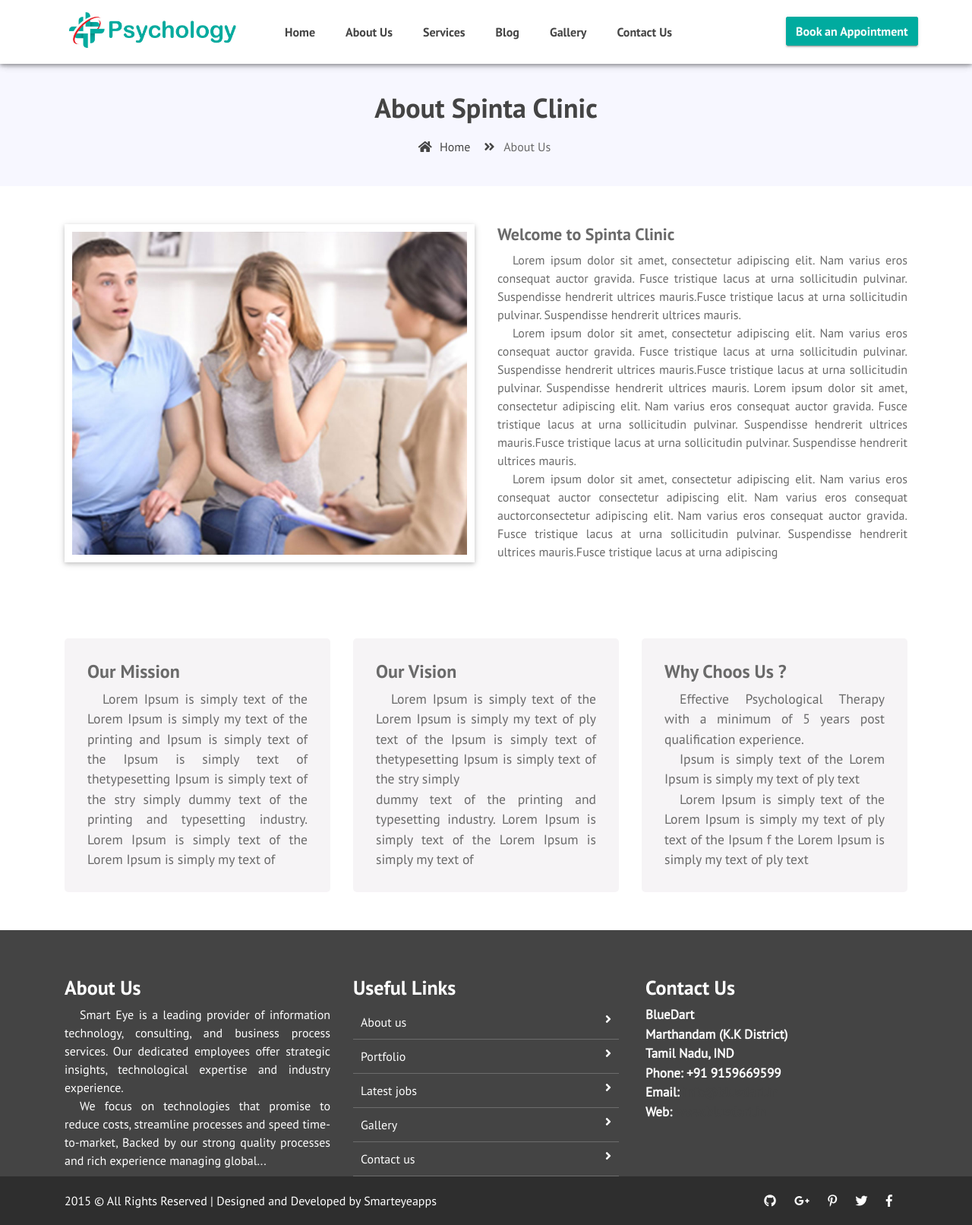
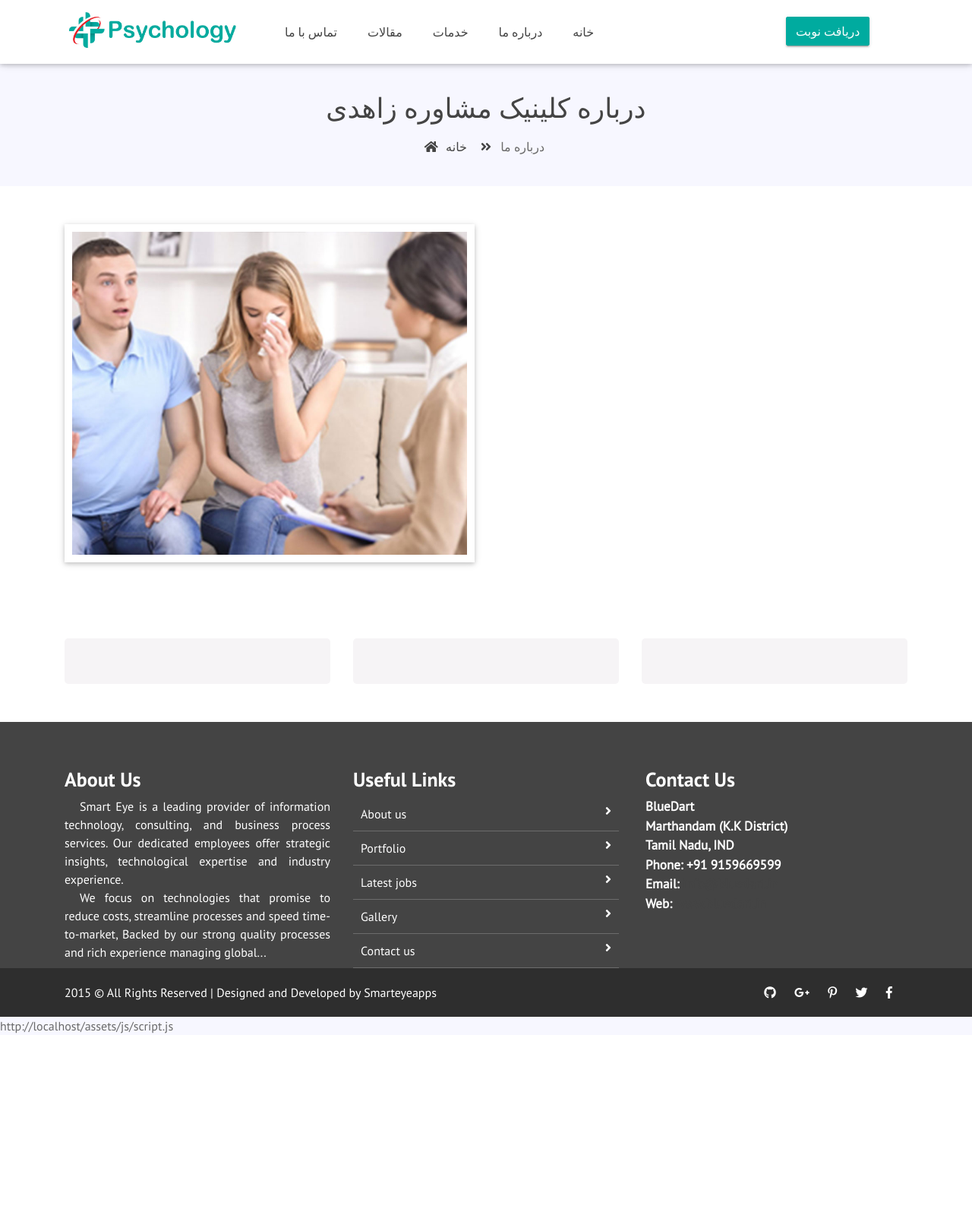
Before and after one commit to pasharad/zahedi_blog, a FastAPI app: page /about-us/ in a window 1280 px wide. Shown: the whole page at 76% size. After the commit the page ends 1360 px from the top, so only its background shows below. Run offline with FastAPI, Linux system fonts and the light colour scheme; some libraries are stand-ins or nearby versions.

Commit message:
about-us template compeleted.

```diff
--- a/main.py
+++ b/main.py
@@ -69,10 +69,15 @@ async def get_user_view(user_id: int, db: Session = Depends(get_db)):
 
 
 @api_router.get('/about-us/', name="about-us")
-async def get_blogs_view(request: Request, db: Session = Depends(get_db)) -> dict:
-
+async def get_about_us_view(request: Request, db: Session = Depends(get_db)) -> dict:
+    about_us_elements = managers.get_about_us(db)
+    path = "about-us"
     return TEMPLATES.TemplateResponse(
-        "about_us.html", {"request":request}
+        "about_us.html",
+        {"request":request,
+          "about_us":about_us_elements,
+          "path":path
+          }
         )
 @api_router.post("/about-us/", name="about-us-craete")
 async def create_about_us(about: AboutUs, db: Session = Depends(get_db)):
--- a/managers.py
+++ b/managers.py
@@ -20,10 +20,6 @@ def create_blog(db: Session, blog: Blog):
     return db_blog
 
 
-def get_about_us(db: Session):
-    return db.query(DBAboutUsSelector).first()
-
-
 def create_about_us(db: Session, about_us: AboutUs):
     db_about_us = DBAboutUs(**about_us.model_dump())
     db.add(db_about_us)
@@ -32,6 +28,13 @@ def create_about_us(db: Session, about_us: AboutUs):
 
     return db_about_us
 
+
+def select_about_us(db: Session):
+    return db.query(DBAboutUs).all()
+
+
+def get_about_us(db: Session):
+    return db.query(DBAboutUs).where(DBAboutUs.status == True)
 
 def create_user(db: Session, user: User):
     db_user = DBUser(**user.model_dump())
--- a/template/about_us.html
+++ b/template/about_us.html
@@ -1,42 +1,19 @@
 
 <body>
+    <!-- ################# Header Starts Here#######################--->
     {% include 'header.html' %}
-       <!-- ################# Header Starts Here#######################--->
 
-    <header id="menu-jk">
-        <nav id="menu" class="">
-            <div class="container">
-                <div class="row nav-ro">
-                   <div class="col-lg-3 col-md-4 col-sm-12">
-                       <img src="assets/images/logo.jpg" alt="">
-                        <a data-toggle="collapse" data-target="#menu" href="#menu"><i class="fas d-block d-md-none small-menu fa-bars"></i></a>
-                   </div>
-                   <div class="col-lg-7 col-md-8 d-none d-md-block no-padding">
-                       <ul>
-                            <li><a href="index.html">Home</a></li>
-                            <li><a href="about_us.html">About Us</a></li>
-                            <li><a href="services.html">Services</a></li>
-                            <li><a href="blog.html">Blog</a></li>
-                            <li><a href="gallery.html">Gallery</a></li>
-                            <li><a href="contact_us.html">Contact Us</a></li>
-                        </ul>
-                   </div>
-                   <div class="col-sm-2 d-none d-lg-block">
-                       <button class="btn btn-success">Book an Appointment</button>
-                   </div>
-                </div>
-            </div>
-        </nav>
-    </header>
      <!--  ************************* Page Title Starts Here ************************** -->
                <div class="page-nav no-margin row">
                    <div class="container">
                        <div class="row">
-                           <h2>About Spinta Clinic</h2>
+                        {% if path == "about-us" %}
+                           <h2>درباره کلینیک مشاوره زاهدی</h2>
                            <ul>
-                               <li> <a href="#"><i class="fas fa-home"></i> Home</a></li>
-                               <li><i class="fas fa-angle-double-right"></i> About Us</li>
+                               <li> <a href="#"><i class="fas fa-home"></i> خانه </a></li>
+                               <li><i class="fas fa-angle-double-right"></i>  درباره ما </li>
                            </ul>
+                        {% endif %}
                        </div>
                    </div>
                </div>
@@ -48,14 +25,13 @@
                 <div class="container">
                     <div class="row">
                         <div class="col-md-6 col-sm-12">
-                            <img src="assets/images/aboout.jpg" alt="">
+                            <img src="{{ url_for('assets', path='/images/aboout.jpg') }}" alt="">
                         </div>
                         <div class="col-md-6 col-sm-12">
-                            <h2>Welcome to  Spinta  Clinic</h2>
-                            <p> Lorem ipsum dolor sit amet, consectetur adipiscing elit. Nam varius eros consequat auctor gravida. Fusce tristique lacus at urna sollicitudin pulvinar. Suspendisse hendrerit ultrices mauris.Fusce tristique lacus at urna sollicitudin pulvinar. Suspendisse hendrerit ultrices mauris.</p>
-                            <p> Lorem ipsum dolor sit amet, consectetur adipiscing elit. Nam varius eros consequat auctor gravida. Fusce tristique lacus at urna sollicitudin pulvinar. Suspendisse hendrerit ultrices mauris.Fusce tristique lacus at urna sollicitudin pulvinar. Suspendisse hendrerit ultrices mauris.  Lorem ipsum dolor sit amet, consectetur adipiscing elit. Nam varius eros consequat auctor gravida. Fusce tristique lacus at urna sollicitudin pulvinar. Suspendisse hendrerit ultrices mauris.Fusce tristique lacus at urna sollicitudin pulvinar. Suspendisse hendrerit ultrices mauris.</p>
-                            <p> Lorem ipsum dolor sit amet, consectetur adipiscing elit. Nam varius eros consequat auctor consectetur adipiscing elit. Nam varius eros consequat auctorconsectetur adipiscing elit. Nam varius eros consequat auctor gravida. Fusce tristique lacus at urna sollicitudin pulvinar. Suspendisse hendrerit ultrices mauris.Fusce tristique lacus at urna  adipiscing  </p>
-
+                            {% for about in about_us %}
+                            <h2>به کلینیک زاهدی خوش آمدید</h2>
+                            <p> {{ about.description }} </p>
+                            {% endfor %}
                         </div>
                     </div>
 
@@ -70,29 +46,28 @@
   	        <div class="row">
   	            <div class="col-lg-4 col-md-12">
   	                <div class="single-dd">
-  	                    <h4>Our Mission</h4>
-  	                    <p>Lorem Ipsum is simply text of the Lorem Ipsum is simply my text of the printing and Ipsum is simply text of the Ipsum is simply text of thetypesetting Ipsum is simply text of the stry simply dummy text of the printing and typesetting industry. Lorem Ipsum is simply text of the Lorem Ipsum is simply my text of </p>
-
+                        {% for about in about_us %}
+  	                    <h4>وظایف ما</h4>
+  	                    <p> {{about.our_mission}} </p>
+  	                    {% endfor %}
 
   	                </div>
   	            </div>
   	            <div class="col-lg-4 col-md-12">
   	                 <div class="single-dd">
-  	                    <h4>Our Vision</h4>
-  	                    <p>Lorem Ipsum is simply text of the Lorem Ipsum is simply my text of ply text of the Ipsum is simply text of thetypesetting Ipsum is simply text of the stry simply <br>dummy text of the printing and typesetting industry. Lorem Ipsum is simply text of the Lorem Ipsum is simply my text of </p>
-
+                        {% for about in about_us %}
+  	                    <h4>اهداف ما</h4>
+  	                    <p> {{about.our_vision}} </p>
+  	                    {% endfor %}
 
   	                </div>
   	            </div>
   	            <div class="col-lg-4 col-md-12">
   	                 <div class="single-dd">
-  	                    <h4>Why Choos Us ?</h4>
-  	                    <p>Effective Psychological Therapy with a minimum of 5 years post qualification experience. </p>
-
-  	                    <p>Ipsum is simply text of the Lorem Ipsum is simply my text of ply text</p>
-
-  	                    <p>Lorem Ipsum is simply text of the Lorem Ipsum is simply my text of ply text of the Ipsum f the Lorem Ipsum is simply my text of ply text </p>
-
+                        {% for about in about_us %}
+  	                    <h4>چرا کلینیک ما؟</h4>
+  	                    <p> {{about.why_choose_us}} </p>
+  	                    {% endfor %}
 
   	                </div>
   	            </div>
@@ -156,13 +131,13 @@
         </div>
 </body>
 
-
-<script src="assets/js/jquery-3.2.1.min.js"></script>
-<script src="assets/js/popper.min.js"></script>
-<script src="assets/js/bootstrap.min.js"></script>
-<script src="assets/plugins/scroll-fixed/jquery-scrolltofixed-min.js"></script>
-<script src="assets/plugins/testimonial/js/owl.carousel.min.js"></script>
-<script src="assets/js/script.js"></script>
+{{ url_for('assets', path='/js/script.js') }}
+<script src="{{ url_for('assets', path='/js/jquery-3.2.1.min.js') }}"></script>
+<script src="{{ url_for('assets', path='/js/popper.min.js') }}"></script>
+<script src="{{ url_for('assets', path='/js/bootstrap.min.js') }}"></script>
+<script src="{{ url_for('assets', path='/plugins/scroll-fixed/jquery-scrolltofixed-min.js') }}"></script>
+<script src="{{ url_for('assets', path='/plugins/testimonial/js/owl.carousel.min.js') }}"></script>
+<script src="{{ url_for('assets', path='/js/script.js') }}"></script>
 
 
 </html>
```
